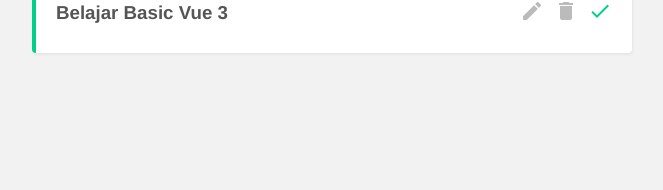
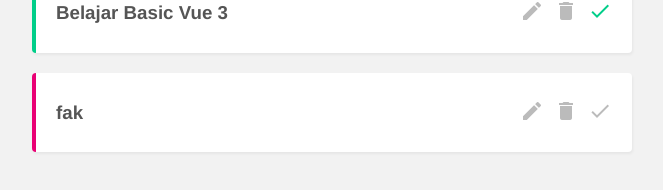
Before and after one commit to lemonsprite/project-plan, a Vue app: page / in a window 1280 px wide. Shown: the part 146-336 px from the top of the page, without its empty margins (308-971 px from the left). Built offline with nearby package versions, Linux system fonts and the light colour scheme; data requests are answered from the project's data file.

Commit message:
membuat fungsi submit tambah project

```diff
--- a/data/db.json
+++ b/data/db.json
@@ -11,6 +11,12 @@
       "title": "Belajar Basic Vue 3",
       "details": "Lorem Ipsum",
       "complete": true
+    },
+    {
+      "title": "fak",
+      "details": "hayi",
+      "complete": false,
+      "id": 3
     }
   ]
 }
--- a/src/views/AddProject.vue
+++ b/src/views/AddProject.vue
@@ -1,24 +1,39 @@
 <template>
   <form @submit.prevent="handleSubmit">
     <label>Title :</label>
-      <input required v-model="title">
+    <input required v-model="title" />
 
     <label>Details :</label>
     <textarea required v-model="details"></textarea>
 
     <button>Tambah Project</button>
   </form>
-
 </template>
 
 <script>
 export default {
+  data() {
+    return {
+      title: "",
+      details: "",
+    };
+  },
   methods: {
     handleSubmit() {
-            console.log(this.title, this.details)
+      let project = {
+          title: this.title,
+          details: this.details,
+          complete: false
       }
-    }
-}
+      fetch('http://localhost:3000/projects', {
+          method: 'POST',
+          headers: { 'Content-Type': 'application/json' },
+          body: JSON.stringify(project)
+       }).then(() => {this.$router.push('/')
+       }).catch(err => console.log(err.message))
+    },
+  },
+};
 </script>
 
 <style>
@@ -34,7 +49,7 @@
   font-size: 14px;
   font-weight: bold;
   letter-spacing: 1px;
-    margin: 20px 0 10px 0
+  margin: 20px 0 10px 0;
 }
 input {
   padding: 10px;
```
Lines whose indentation alone changed are shown as unchanged.
